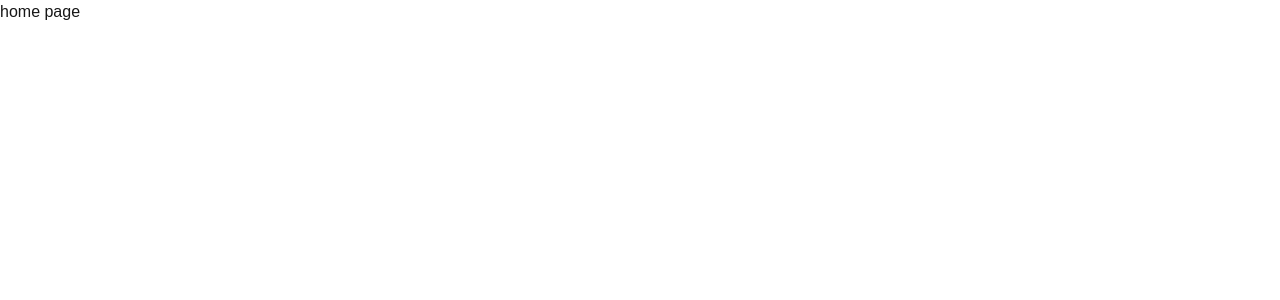
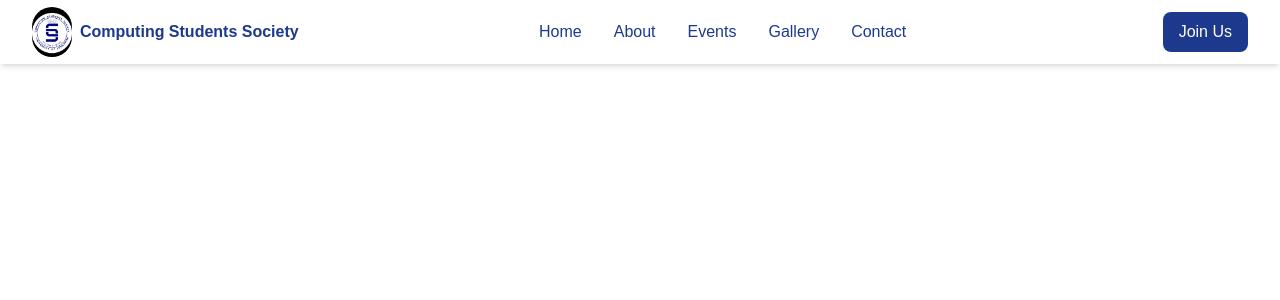
Before and after one commit to mazharktk5/css-website, a Next.js app: page / in a window 1280 px wide. Shown: the top 300 px of the page. Built offline with nearby package versions, Linux system fonts and the light colour scheme.

Commit message:
added navbar

```diff
--- a/package.json
+++ b/package.json
@@ -9,6 +9,7 @@
     "lint": "eslint"
   },
   "dependencies": {
+    "lucide-react": "^0.543.0",
     "next": "15.5.2",
     "react": "19.1.0",
     "react-dom": "19.1.0"
--- a/src/app/layout.js
+++ b/src/app/layout.js
@@ -1,5 +1,6 @@
 import { Geist, Geist_Mono } from "next/font/google";
 import "./globals.css";
+import Navbar from "@/components/Navbar";
 
 const geistSans = Geist({
   variable: "--font-geist-sans",
@@ -22,6 +23,7 @@ export default function RootLayout({ children }) {
       <body
         className={`${geistSans.variable} ${geistMono.variable} antialiased`}
       >
+        <Navbar />
         {children}
       </body>
     </html>
--- a/src/components/Navbar.jsx
+++ b/src/components/Navbar.jsx
@@ -0,0 +1,139 @@
+"use client";
+
+import { useState } from "react";
+import Link from "next/link";
+import Image from "next/image";
+import { Menu, X } from "lucide-react";
+import logo from "../../public/images/logo/css-logo.jpg";
+
+export default function Navbar() {
+    const [open, setOpen] = useState(false);
+
+    return (
+        <nav className="fixed top-0 left-0 w-full bg-white shadow-md z-50">
+            <div className="max-w-7xl mx-auto px-4 sm:px-6 lg:px-8">
+                <div className="flex items-center justify-between h-16">
+                    {/* Logo */}
+                    <Link href="/" className="flex items-center space-x-2">
+                        <Image
+                            src={logo}
+                            alt="CSS Logo"
+                            width={40}
+                            height={40}
+                            className="rounded-full"
+                        />
+                        <span className="hidden sm:block text-blue-900 font-bold">
+                            Computing Students Society
+                        </span>
+                    </Link>
+
+                    {/* Spacer to center links */}
+                    <div className="flex-1 flex justify-center">
+                        <div className="hidden md:flex items-center space-x-8">
+                            <Link
+                                href="/"
+                                className="text-blue-900 hover:text-blue-600 transition font-medium"
+                            >
+                                Home
+                            </Link>
+                            <Link
+                                href="/about"
+                                className="text-blue-900 hover:text-blue-600 transition font-medium"
+                            >
+                                About
+                            </Link>
+                            <Link
+                                href="/events"
+                                className="text-blue-900 hover:text-blue-600 transition font-medium"
+                            >
+                                Events
+                            </Link>
+                            <Link
+                                href="/gallery"
+                                className="text-blue-900 hover:text-blue-600 transition font-medium"
+                            >
+                                Gallery
+                            </Link>
+                            <Link
+                                href="/contact"
+                                className="text-blue-900 hover:text-blue-600 transition font-medium"
+                            >
+                                Contact
+                            </Link>
+                        </div>
+                    </div>
+
+                    {/* CTA (desktop) */}
+                    <div className="hidden md:flex">
+                        <Link
+                            href="/join"
+                            className="ml-4 px-4 py-2 bg-blue-900 text-white rounded-lg font-medium hover:bg-blue-700 transition"
+                        >
+                            Join Us
+                        </Link>
+                    </div>
+
+                    {/* Mobile Menu Button */}
+                    <div className="md:hidden">
+                        <button
+                            onClick={() => setOpen(!open)}
+                            className="text-blue-900 hover:text-blue-600"
+                        >
+                            {open ? <X size={28} /> : <Menu size={28} />}
+                        </button>
+                    </div>
+                </div>
+            </div>
+
+            {/* Mobile Menu */}
+            {open && (
+                <div className="md:hidden bg-white border-t border-gray-200">
+                    <div className="flex flex-col px-4 py-3 space-y-2">
+                        <Link
+                            href="/"
+                            className="text-blue-900 hover:text-blue-600 font-medium"
+                            onClick={() => setOpen(false)}
+                        >
+                            Home
+                        </Link>
+                        <Link
+                            href="/about"
+                            className="text-blue-900 hover:text-blue-600 font-medium"
+                            onClick={() => setOpen(false)}
+                        >
+                            About
+                        </Link>
+                        <Link
+                            href="/events"
+                            className="text-blue-900 hover:text-blue-600 font-medium"
+                            onClick={() => setOpen(false)}
+                        >
+                            Events
+                        </Link>
+                        <Link
+                            href="/gallery"
+                            className="text-blue-900 hover:text-blue-600 font-medium"
+                            onClick={() => setOpen(false)}
+                        >
+                            Gallery
+                        </Link>
+                        <Link
+                            href="/contact"
+                            className="text-blue-900 hover:text-blue-600 font-medium"
+                            onClick={() => setOpen(false)}
+                        >
+                            Contact
+                        </Link>
+                        <Link
+                            href="/join"
+                            className="mt-2 px-4 py-2 bg-blue-900 text-white rounded-lg font-medium hover:bg-blue-700 transition text-center"
+                            onClick={() => setOpen(false)}
+                        >
+                            Join Us
+                        </Link>
+                    </div>
+                </div>
+            )}
+        </nav>
+    );
+}
```
Also changed, not shown: public/images/logo/css-logo.jpg (added), 1 other file (tests, documents, lock files or other folders).
